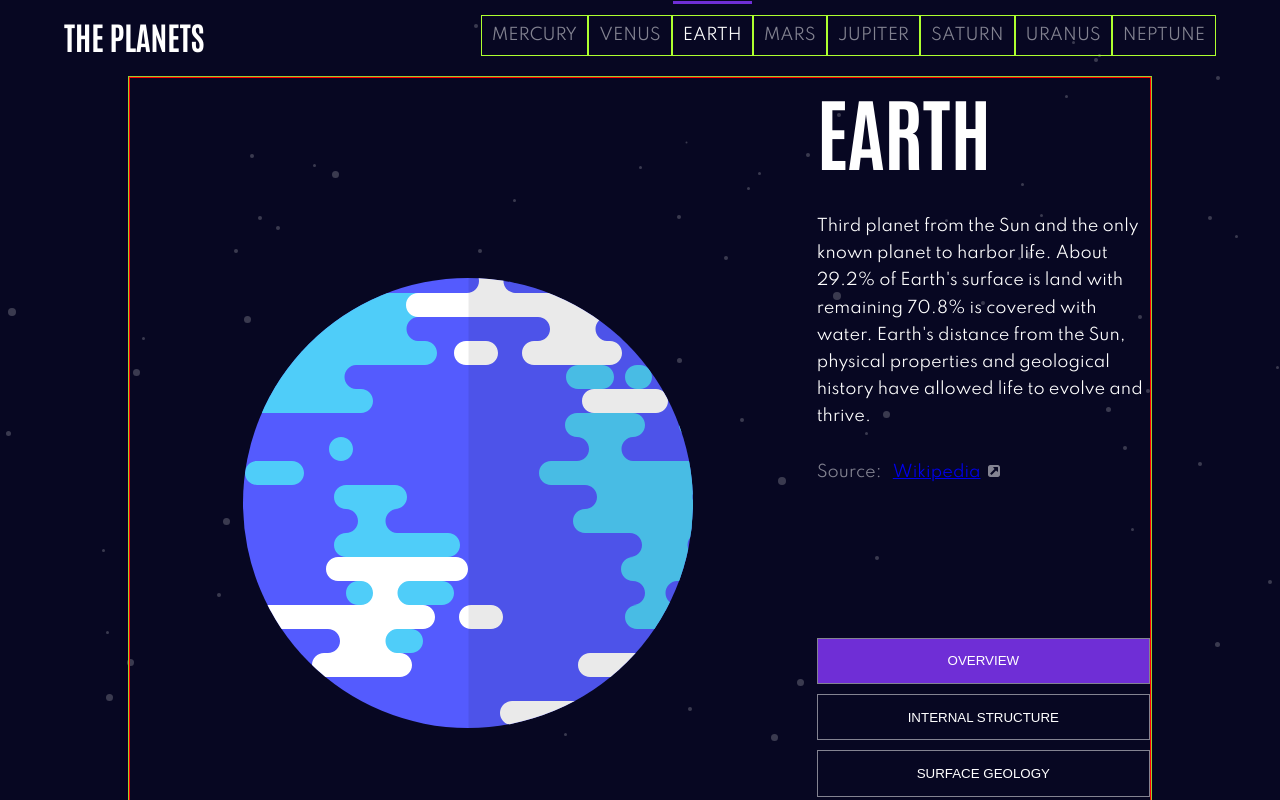
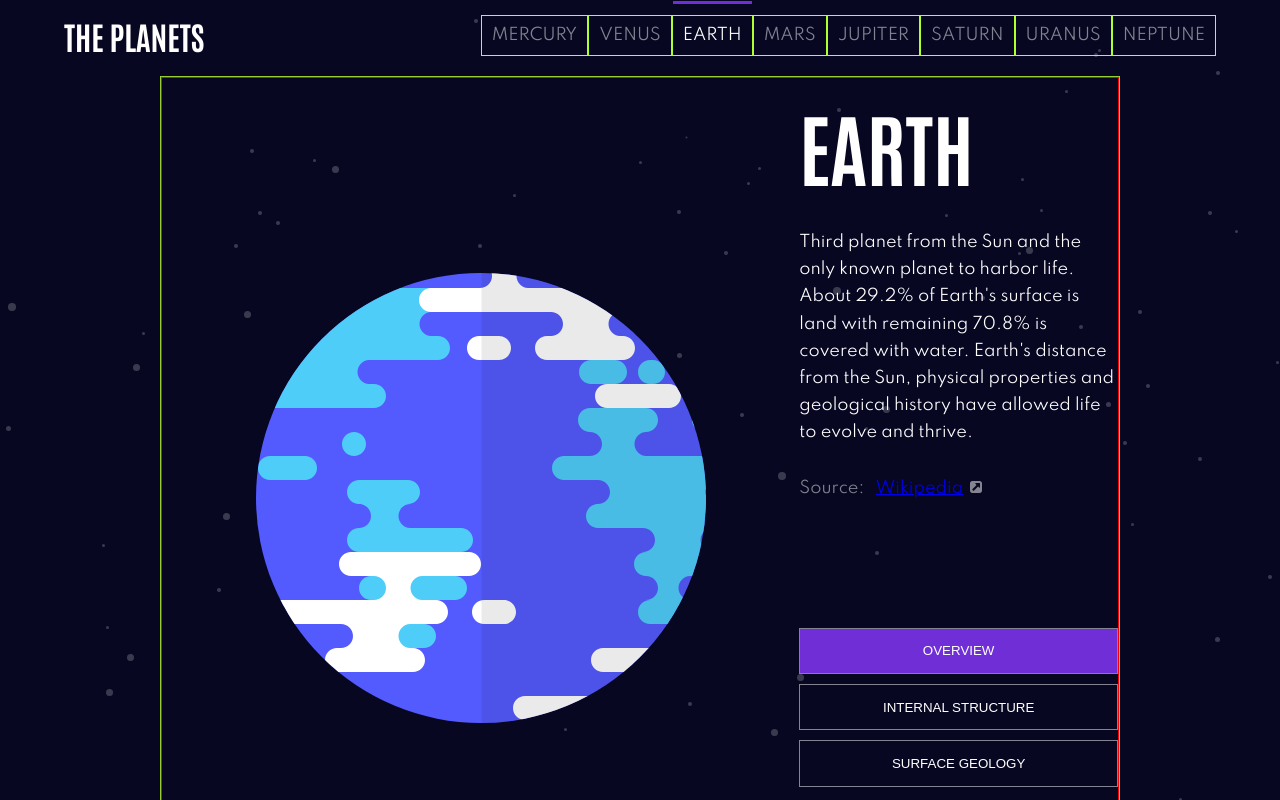
Before and after one commit to ScarSymmetry/-FrontEndMentor-Planets-Facts-with-React, a React (Create React App) app: page / in a window 1280 px wide. Shown: the top 800 px of the page. Built offline with nearby package versions, Linux system fonts and the light colour scheme.

Commit message:
fixed jumps

```diff
--- a/src/App.css
+++ b/src/App.css
@@ -38,7 +38,7 @@ body {
 }
 
 .wrapper {
-	max-width: 80vw;
+	max-width: 75vw;
 
 	margin: 0 auto;
 	padding: 0;
--- a/src/App.js
+++ b/src/App.js
@@ -20,7 +20,6 @@ const App = () => {
 	//this way of extraction  from data.json seems shitty to me, couldnt come up with something cleaner
 	// const planetImage = Object.values(planet.images)[activeIndex];
 
-
 	const shit = Object.keys(planet.images)[activeIndex];
 
 	const [infoText, link] = Object.values(planet[shit]);
@@ -40,11 +39,6 @@ const App = () => {
 			/>
 
 			<section className="wrapper">
-				{/* <h1 style={{ color: "white" }}>{planet.name}</h1>
-				<img style={{ width: "400px" }} src={planetImage} alt="" />
-				<p>{infoText}</p>
-				<a href={link}>Source:Wikipedia </a> */}
-
 				<Main
 					planetTitle={planet.name}
 					planetDescription={infoText}
--- a/src/componenets/Main/Main.module.css
+++ b/src/componenets/Main/Main.module.css
@@ -1,7 +1,7 @@
 .planet {
 	color: var(--color-white);
 	display: grid;
-	gap: 10px;
+
 	align-items: center;
 	justify-items: center;
 	grid-template-columns: repeat(6, 1fr);
@@ -13,6 +13,7 @@
 .text_container {
 	grid-column: 5 / -1;
 	align-self: end;
+	padding-top: 1em;
 }
 
 .tab_container {
@@ -33,11 +34,11 @@
 .planet__description {
 	padding-block: 2em;
 	line-height: 1.7;
+	min-height: 230px;
 }
 
 .planet__source {
 	color: var(--color-light-grey);
-	padding-bottom: 1em;
 }
 
 .image_container {
```
Also changed, not shown: src/PlanetsButton.js (+0 -12 lines).
